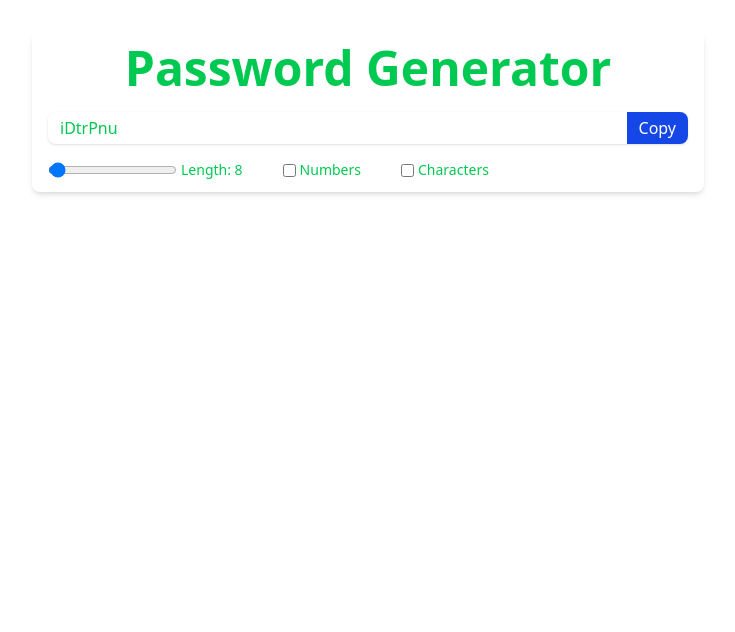
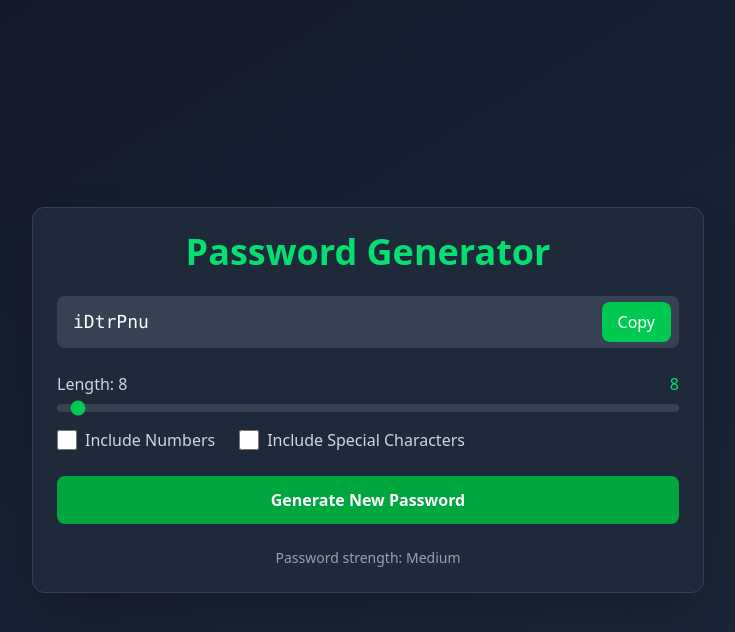
Before and after one commit to lakadeamit220/password-generator, a React (Vite) app: page / in a window 1280 px wide. Shown: the top 632 px of the page, without its empty margins (272-1007 px from the left). Built offline with nearby package versions, Linux system fonts and the light colour scheme.

Commit message:
modified App.

```diff
--- a/src/App.jsx
+++ b/src/App.jsx
@@ -5,6 +5,7 @@ function App() {
   const [numberAllowed, setNumberAllowed] = useState(false);
   const [charAllowed, setCharAllowed] = useState(false);
   const [password, setPassword] = useState("");
+  const [copied, setCopied] = useState(false);
 
   const passwordRef = useRef(null);
 
@@ -26,67 +27,99 @@ function App() {
     passwordRef.current?.select();
     passwordRef.current?.setSelectionRange(0, 99);
     window.navigator.clipboard.writeText(password);
+    setCopied(true);
+    setTimeout(() => setCopied(false), 2000);
   }, [password]);
 
   useEffect(() => {
     passwordGenerator();
   }, [length, numberAllowed, charAllowed, passwordGenerator]);
+
   return (
-    <div className="w-full max-w-2xl mx-auto shadow-md rounded-lg px-4 py-3 my-8 text-green-500">
-      <h1 className="text-5xl text-center font-bold text-green-500 mb-5">
+    <div className="min-h-screen bg-gradient-to-br from-gray-900 to-gray-800 flex flex-col items-center justify-center p-4">
+      <div className="w-full max-w-2xl bg-gray-800 rounded-xl shadow-2xl p-6 border border-gray-700">
+        <h1 className="text-4xl font-bold text-center text-green-400 mb-6">
           Password Generator
         </h1>
-      <div className="flex shadow rounded-lg overflow-hidden mb-4">
+
+        <div className="flex flex-col space-y-6">
+          <div className="relative flex">
             <input
               type="text"
               value={password}
-          className="outline-none w-full py-1 px-3"
+              className="w-full py-3 px-4 bg-gray-700 text-white rounded-lg focus:outline-none focus:ring-2 focus:ring-green-400 text-lg font-mono"
               placeholder="Password"
               readOnly
               ref={passwordRef}
             />
             <button
               onClick={copyPasswordToClipboard}
-          className="outline-none bg-blue-700 text-white px-3 py-0.5 shrink-0"
+              className="absolute right-2 top-1/2 transform -translate-y-1/2 bg-green-500 hover:bg-green-600 text-white px-4 py-2 rounded-lg transition-colors duration-200"
             >
-          Copy
+              {copied ? "Copied!" : "Copy"}
             </button>
           </div>
-      <div className="flex text-sm gap-x-10">
-        <div className="flex items-center gap-x-1">
+
+          <div className="space-y-4">
+            <div className="flex flex-col space-y-2">
+              <div className="flex justify-between items-center">
+                <label className="text-gray-300">Length: {length}</label>
+                <span className="text-green-400 font-medium">{length}</span>
+              </div>
               <input
                 type="range"
                 min={6}
                 max={100}
                 value={length}
-            className="cursor-pointer"
+                className="w-full h-2 bg-gray-700 rounded-lg appearance-none cursor-pointer accent-green-500"
                 onChange={(e) => {
                   setLength(e.target.value);
                 }}
               />
-          <label>Length: {length}</label>
             </div>
-        <div className="flex items-center gap-x-1">
+
+            <div className="flex flex-wrap gap-6">
+              <div className="flex items-center">
                 <input
                   type="checkbox"
-            defaultChecked={numberAllowed}
+                  checked={numberAllowed}
                   id="numberInput"
                   onChange={() => {
                     setNumberAllowed((prev) => !prev);
                   }}
+                  className="w-5 h-5 text-green-500 bg-gray-700 border-gray-600 rounded focus:ring-green-400 focus:ring-2"
                 />
-          <label htmlFor="numberInput">Numbers</label>
+                <label htmlFor="numberInput" className="ml-2 text-gray-300">
+                  Include Numbers
+                </label>
               </div>
-        <div className="flex items-center gap-x-1">
+              <div className="flex items-center">
                 <input
                   type="checkbox"
-            defaultChecked={charAllowed}
+                  checked={charAllowed}
                   id="characterInput"
                   onChange={() => {
                     setCharAllowed((prev) => !prev);
                   }}
+                  className="w-5 h-5 text-green-500 bg-gray-700 border-gray-600 rounded focus:ring-green-400 focus:ring-2"
                 />
-          <label htmlFor="characterInput">Characters</label>
+                <label htmlFor="characterInput" className="ml-2 text-gray-300">
+                  Include Special Characters
+                </label>
+              </div>
+            </div>
+          </div>
+
+          <button
+            onClick={passwordGenerator}
+            className="w-full py-3 bg-green-600 hover:bg-green-700 text-white font-bold rounded-lg transition-colors duration-200"
+          >
+            Generate New Password
+          </button>
+        </div>
+
+        <div className="mt-6 text-center text-gray-400 text-sm">
+          <p>Password strength: {length >= 12 ? "Strong" : length >= 8 ? "Medium" : "Weak"}</p>
         </div>
       </div>
     </div>
```
Lines whose indentation alone changed are shown as unchanged.
